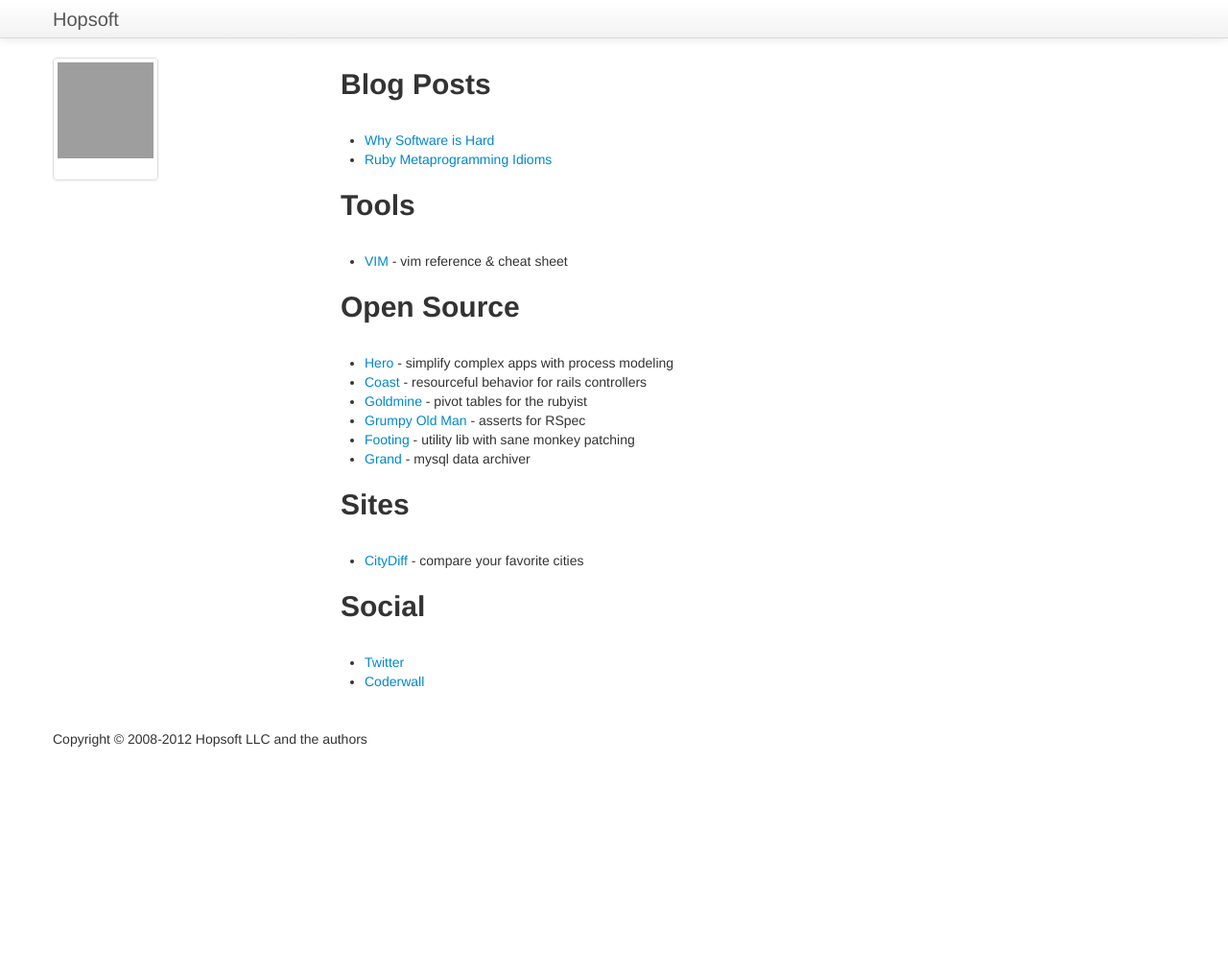
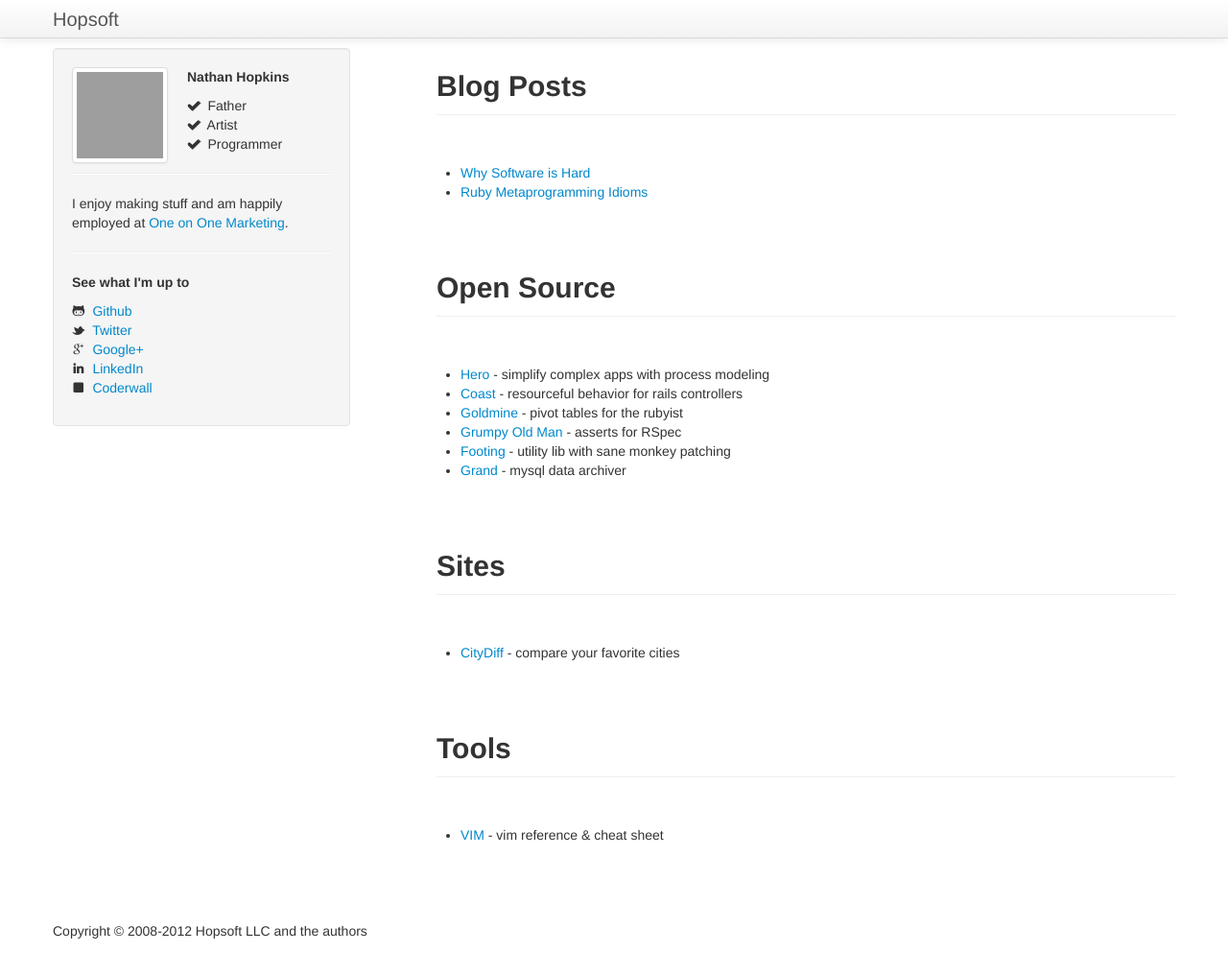
Before and after one commit to hopsoft/hopsoft.github.io, a Jekyll site: the page built from index.markdown, in a window 1280 px wide and 1030 px high. Shown: the top 1017 px of the window at 96% size. Built offline with Jekyll 4.4.1, drawn with Linux system fonts in a browser that asks for light colours; grey boxes are pictures that could not be loaded.

Commit message:
Reworked my index page.

```diff
--- a/index.markdown
+++ b/index.markdown
@@ -4,38 +4,41 @@
 ---
 
 <div class="row">
-  <div class="span3 affix">
+  <div id="intro" class="span3 well affix">
+    <img class="thumbnail left" src="http://www.gravatar.com/avatar/254ec240c9143768df8ec27182764cad.jpg?s=90" />
+    <p><b>Nathan Hopkins</b></p>
+    <ul class="unstyled">
+      <li><i class="icon-ok">&nbsp;</i> Father</li>
+      <li><i class="icon-ok">&nbsp;</i> Artist</li>
+      <li><i class="icon-ok">&nbsp;</i> Programmer</li>
+    </ul>
+    <hr />
     <p>
-      <ul class="thumbnails">
-        <li>
-          <div class="thumbnail">
-            <img src="http://www.gravatar.com/avatar/254ec240c9143768df8ec27182764cad.jpg?s=100" />
-            <div class="caption">
-            </div>
-          </div>
-        </li>
-      </ul>
+      I enjoy making stuff and am happily employed at <a href="http://www.1on1.com/">One on One Marketing</a>.
     </p>
+    <hr />
+    <p><b>See what I'm up to</b></p>
+    <ul class="unstyled">
+      <li><i class="icon-github">&nbsp;</i> <a href="https://github.com/hopsoft">Github</a></li>
+      <li><i class="icon-twitter">&nbsp;</i> <a href="https://twitter.com/natehop">Twitter</a></li>
+      <li><i class="icon-google-plus">&nbsp;</i> <a href="https://plus.google.com/u/1/116314478889360641913/posts/p/pub">Google+</a></li>
+      <li><i class="icon-linkedin">&nbsp;</i> <a href="https://www.linkedin.com/profile/view?id=2951631">LinkedIn</a></li>
+      <li><i class="icon-sign-blank">&nbsp;</i> <a href="http://coderwall.com/p/u/hopsoft">Coderwall</a></li>
+    </ul>
   </div>
 
-  <div class="span9 offset3">
+  <div class="span8 offset4">
 
-    <h2>Blog Posts</h2><br />
+    <h2 class="page-header">Blog Posts</h2><br />
     <ul>
       {% for post in site.posts limit:5 %}
       <li><a href="{{post.url}}">{{post.title}}</a></li>
       {% endfor %}
     </ul>
+    <br />
+    <br />
 
-    <h2>Tools</h2><br />
-    <ul>
-      <li>
-        <a href="http://hopsoft.github.com/vim.html">VIM</a>
-        - vim reference &amp; cheat sheet
-      </li>
-    </ul>
-
-    <h2>Open Source</h2><br />
+    <h2 class="page-header">Open Source</h2><br />
     <ul>
       <li>
         <a href="http://hopsoft.github.com/hero/">Hero</a>
@@ -62,24 +65,28 @@
         - mysql data archiver
       </li>
     </ul>
+    <br />
+    <br />
 
-    <h2>Sites</h2><br />
+    <h2 class="page-header">Sites</h2><br />
     <ul>
       <li>
         <a href="http://www.citydiff.com">CityDiff</a>
         - compare your favorite cities
       </li>
     </ul>
+    <br />
+    <br />
 
-    <h2>Social</h2><br />
+    <h2 class="page-header">Tools</h2><br />
     <ul>
       <li>
-        <a href="https://twitter.com/natehop">Twitter</a>
-      </li>
-      <li>
-        <a href="http://coderwall.com/p/u/hopsoft">Coderwall</a>
+        <a href="http://hopsoft.github.com/vim.html">VIM</a>
+        - vim reference &amp; cheat sheet
       </li>
     </ul>
+    <br />
+    <br />
 
   </div>
 
--- a/public/stylesheets/main.css
+++ b/public/stylesheets/main.css
@@ -113,6 +113,15 @@
   border: solid 1px #fbdcdc;
 }
 
+#intro img {
+  background-color: #fff;
+  margin: 0 20px 10px 0;
+}
+
+#intro i {
+  /*color: #1B88CC;*/
+}
+
 #footer {
   margin-top: 30px;
 }
```
